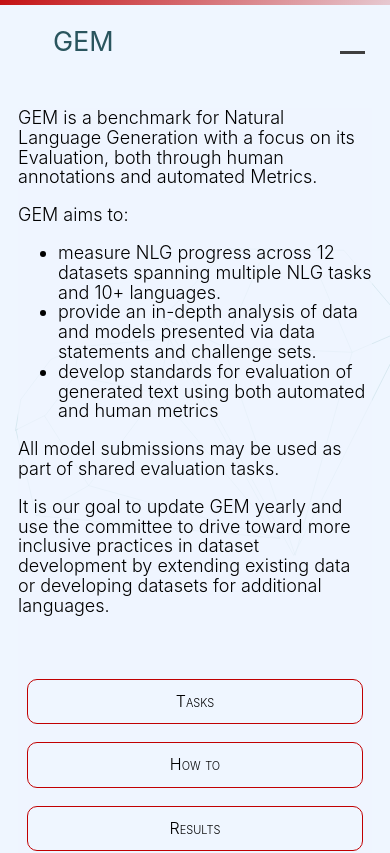
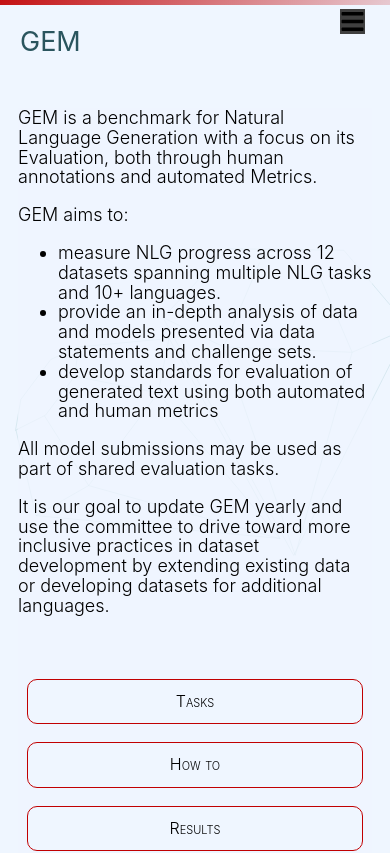
Before and after one commit to GEM-benchmark/GEM-benchmark.github.io, a Next.js app in the folder web/: page / in a window 390 px wide. Shown: the top 853 px of the page. Built offline with nearby package versions, Linux system fonts and the light colour scheme.

Commit message:
make navbar responsive

```diff
--- a/web/components/layout.js
+++ b/web/components/layout.js
@@ -4,7 +4,7 @@
 import styles from "./layout.module.css";
 import utilStyles from "../styles/utils.module.css";
 import Link from "next/link";
-import Nav from './navbar'
+import Navbar from './navbar'
 
 const name = "GEM Benchmark";
 export const siteTitle = "GEM";
@@ -28,7 +28,7 @@
         <meta name="twitter:card" content="summary_large_image" />
       </Head>
       <header className={styles.header}>
-        <Nav></Nav>
+        <Navbar></Navbar>
       </header>
       <div className={styles.container}>
         <main>{children}</main>
--- a/web/components/navbar.js
+++ b/web/components/navbar.js
@@ -1,36 +1,48 @@
 // Module that contains the navigation bar.
+import React from 'react'
 import utilStyles from "../styles/utils.module.css";
 import styles from "./navbar.module.css";
 import Link from "next/link";
+import { faBars } from '@fortawesome/free-solid-svg-icons'
+import { FontAwesomeIcon } from '@fortawesome/react-fontawesome'
 
-// $("#search-icon").click(function() {
-//   $(".nav").toggleClass("search");
-//   $(".nav").toggleClass("no-search");
-//   $(".search-input").toggleClass("search-active");
-// });
 
-// $('.menu-toggle').click(function(){
-//    $(".nav").toggleClass("mobile-nav");
-//    $(this).toggleClass("is-active");
-// });
+class Navbar extends React.Component {
+  constructor(props) {
+    super(props);
+    this.handleMobileClick = this.handleMobileClick.bind(this);
+    this.state = {
+      active: false,
+    };
+  }
+  handleMobileClick() {
+    const currentState = this.state.active;
+    this.setState({ active: !currentState });
+  };
 
-export default function Nav() {
+  // export function handleNavbar() {
+  //   //    $(".nav").handleMobileClick("mobilenav");
+
+  // }
+
+  render() {
     return (
       <div className={styles.navwrapper}>
         <div className={styles.gradbar}></div>
         <nav className={styles.navbar}>
           <span className={utilStyles.headingLg + " " + utilStyles.accent}>
             <Link href="/">
-            <a>GEM Benchmark</a>
+              <a>GEM</a>
             </Link>
           </span>
-        <div className={styles.menutoggle} id="mobile-menu">
-          <span className={styles.bar}></span>
-          <span className={styles.bar}></span>
-          <span className={styles.bar}></span>
+
+          <div className={styles.menutoggle}
+            id="mobile-menu"
+            onClick={this.handleMobileClick}>
+            <FontAwesomeIcon className={styles.bar} icon={faBars} />
           </div>
-        <ul className={styles.nav}>
-          <li className={styles.navitem + " " + styles.pushright}>
+          <ul className={this.state.active? styles.nav + " " + styles.mobilenav : styles.nav}>
+            <li className={this.state.active? styles.navitem : styles.navitem + " " + styles.pushright}>
               <Link href="/tasks/">
                 <a >Tasks</a>
               </Link></li>
@@ -50,3 +62,55 @@
       </div>
     )
   }
+};
+
+export default Navbar;
+
+
+
+
+  // export function handleNavbar() {
+  //   //    $(".nav").handleMobileClick("mobilenav");
+  //   //    $(#mobile-menu).handleMobileClick("is-active");
+
+  //   }
+
+
+
+  //   export default function Nav() {
+  //     return (
+  //       <div className={styles.navwrapper}>
+  //         <div className={styles.gradbar}></div>
+  //         <nav className={styles.navbar}>
+  //           <span className={utilStyles.headingLg + " " + utilStyles.accent}>
+  //             <Link href="/">
+  //               <a>GEM Benchmark</a>
+  //             </Link>
+  //           </span>
+
+  //           <div className={styles.menutoggle}
+  //             id="mobile-menu"
+  //             onClick={handleNavbar}>
+  //             <FontAwesomeIcon className={styles.bar} icon={faBars} />
+  //           </div>
+  //           <ul className={styles.nav}>
+  //             <li className={styles.navitem + " " + styles.pushright}>
+  //               <Link href="/tasks/">
+  //                 <a >Tasks</a>
+  //               </Link></li>
+  //             <li className={styles.navitem}>
+  //               <Link href="/get_started">
+  //                 <a >How To</a>
+  //               </Link></li>
+  //             <li className={styles.navitem}><a href="#">Results</a></li>
+  //             <li className={styles.navitem}><a href="#">Paper</a></li>
+  //             <li className={styles.navitem}>
+  //               <Link href="/team">
+  //                 <a >Team</a>
+  //               </Link></li>
+  //             <li className={styles.navitem}><a href="#">Workshop</a></li>
+  //           </ul>
+  //         </nav>
+  //       </div>
+  //     )
+  //   }
--- a/web/components/navbar.module.css
+++ b/web/components/navbar.module.css
@@ -7,17 +7,6 @@
   margin: 0;
   padding: 0;
   box-sizing: border-box;
-}
-
-.gradbar {
-  width: 100%;
-  height: 5px;
-  /* background: linear-gradient(-45deg, #EE7752, #E73C7E, #23A6D5, #23D5AB); */
-  background: linear-gradient(-45deg, #eff6ff, #c10001, #2a555e, #70abaf);
-  background-size: 400% 400%;
-  -webkit-animation: gradbar 15s ease infinite;
-  -moz-animation: gradbar 15s ease infinite;
-  animation: gradbar 15s ease infinite;
 }
 
 /* NAVIGATION */
@@ -68,43 +57,72 @@
 
 .menutoggle .bar {
   width: 25px;
-  height: 3px;
+  height: 25px;
   background-color: #3f3f3f;
   margin: 5px auto;
-  -webkit-transition: all 0.2s ease-in-out;
-  -o-transition: all 0.2s ease-in-out;
-  transition: all 0.2s ease-in-out;
 }
 
 .menutoggle {
   justify-self: end;
   margin-right: 25px;
   display: none;
+  margin-top: -40px;
 }
 
 .menutoggle:hover {
   cursor: pointer;
 }
 
-#mobile-menu.is-active .bar:nth-child(2) {
-  opacity: 0;
-}
+/* Mobile Devices - Phones/Tablets */
 
-#mobile-menu.is-active .bar:nth-child(1) {
-  -webkit-transform: translateY(8px) rotate(45deg);
-  -ms-transform: translateY(8px) rotate(45deg);
-  -o-transform: translateY(8px) rotate(45deg);
-  transform: translateY(8px) rotate(45deg);
-}
-
-#mobile-menu.is-active .bar:nth-child(3) {
-  -webkit-transform: translateY(-8px) rotate(-45deg);
-  -ms-transform: translateY(-8px) rotate(-45deg);
-  -o-transform: translateY(-8px) rotate(-45deg);
-  transform: translateY(-8px) rotate(-45deg);
+@media only screen and (max-width: 720px) {
+  .features {
+    flex-direction: column;
+    padding: 50px;
+  }
+  /* MOBILE NAVIGATION */
+  .navbar ul {
+    display: flex;
+    flex-direction: column;
+    position: fixed;
+    justify-content: flex-start;
+    top: 55px;
+    width: 100%;
+    height: calc(100vh - 55px);
+    transform: translate(-101%);
+    text-align: center;
+    overflow: hidden;
+  }
+  .navbar li {
+    padding: 15px;
+  }
+  .navbar li:first-child {
+    margin-top: 50px;
+  }
+  .navbar li a {
+    font-size: 1rem;
+  }
+  .menutoggle, .bar {
+    display: block;
+    cursor: pointer;
+  }
+  .mobilenav {
+    transform: translate(0%)!important;
+    background-color: rgba(239, 246, 255, 0.99);
+  }
 }
 
 /* KEYFRAME ANIMATIONS */
+.gradbar {
+  width: 100%;
+  height: 5px;
+  /* background: linear-gradient(-45deg, #EE7752, #E73C7E, #23A6D5, #23D5AB); */
+  background: linear-gradient(-45deg, #eff6ff, #c10001, #2a555e, #70abaf);
+  background-size: 400% 400%;
+  -webkit-animation: gradbar 15s ease infinite;
+  -moz-animation: gradbar 15s ease infinite;
+  animation: gradbar 15s ease infinite;
+}
 
 @-webkit-keyframes gradbar {
   0% {
@@ -141,43 +159,3 @@
     background-position: 0% 50%
   }
 }
-
-/* Media Queries */
-
-/* Mobile Devices - Phones/Tablets */
-
-@media only screen and (max-width: 720px) {
-  .features {
-    flex-direction: column;
-    padding: 50px;
-  }
-  /* MOBILE NAVIGATION */
-  .navbar ul {
-    display: flex;
-    flex-direction: column;
-    position: fixed;
-    justify-content: flex-start;
-    top: 55px;
-    width: 100%;
-    height: calc(100vh - 55px);
-    transform: translate(-101%);
-    text-align: center;
-    overflow: hidden;
-  }
-  .navbar li {
-    padding: 15px;
-  }
-  .navbar li:first-child {
-    margin-top: 50px;
-  }
-  .navbar li a {
-    font-size: 1rem;
-  }
-  .menutoggle, .bar {
-    display: block;
-    cursor: pointer;
-  }
-  .mobile-nav {
-    transform: translate(0%)!important;
-  }
-}
--- a/web/pages/team.js
+++ b/web/pages/team.js
@@ -6,7 +6,6 @@
 import styles from "./team.module.css";
 import { getTeamData } from "../lib/team";
 import { faDribbble, faTwitter } from '@fortawesome/free-brands-svg-icons'
-// import { faDribble } from '@fortawesome/free-solid-svg-icons'
 import { FontAwesomeIcon } from '@fortawesome/react-fontawesome'
 
 function shuffleArray(array) {
```
Lines whose indentation alone changed are shown as unchanged.
